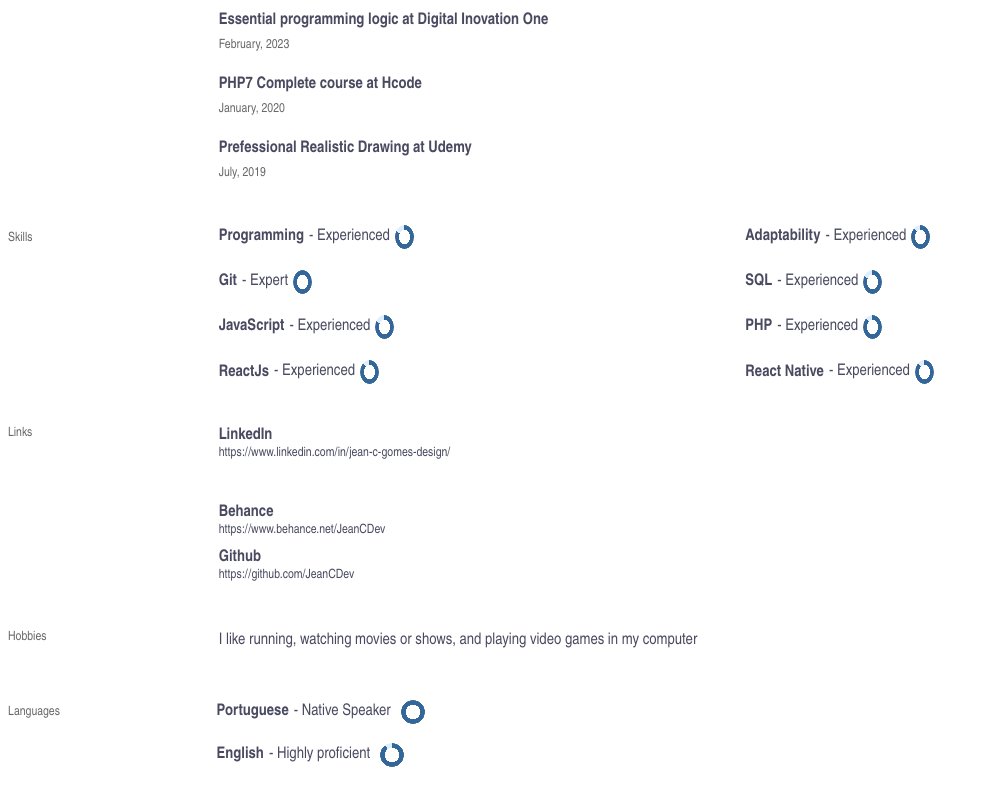
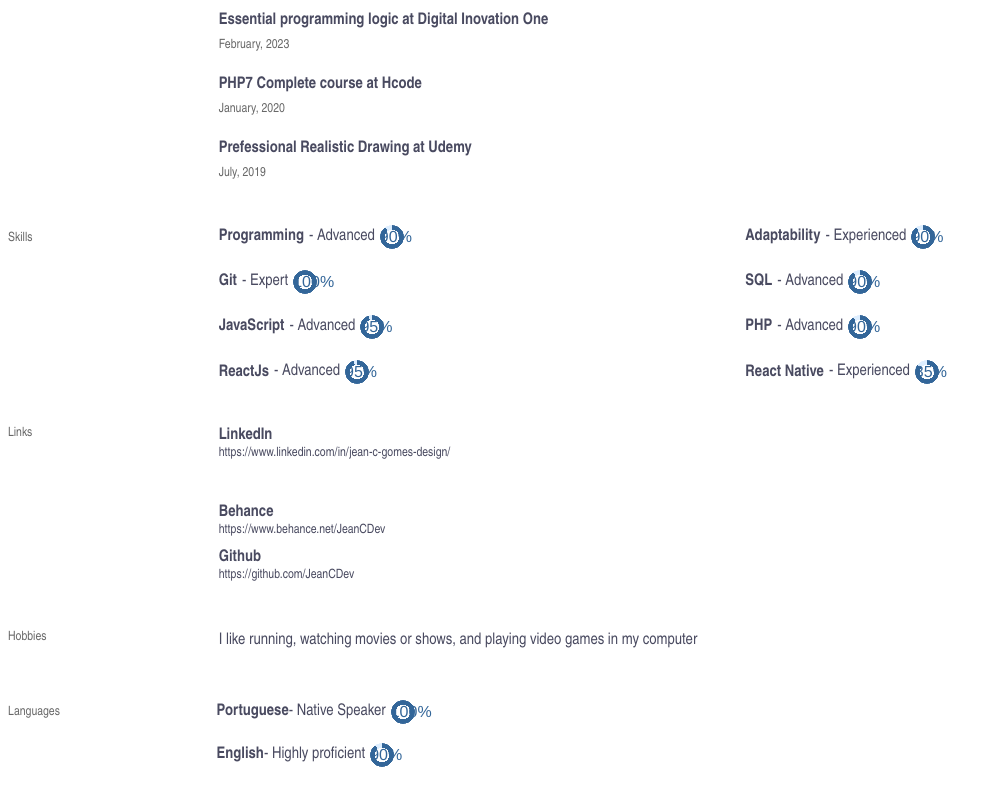
Before and after one commit to JeanCDev/Resume, a plain HTML site: page index.html in a window 1280 px wide. Shown: the part 1545-2345 px from the top of the page, without its empty margins (0-1002 px from the left). Drawn offline with Linux system fonts and the light colour scheme.

Commit message:
Resume update

```diff
--- a/index.html
+++ b/index.html
@@ -136,9 +136,9 @@
       <div>
         <div>
           <h4>Programming</h4>
-          <p>- Experienced</p>
+          <p>- Advanced</p>
           <div class="bar">
-            <div role="progressbar" aria-valuenow="4" aria-valuemin="0" aria-valuemax="5" style="--value:85"></div>
+            <div role="progressbar" aria-valuenow="4" aria-valuemin="0" aria-valuemax="5" style="--value:90"></div>
           </div>
         </div>
       </div>
@@ -163,25 +163,25 @@
       <div>
         <div>
           <h4>SQL</h4>
-          <p>- Experienced</p>
+          <p>- Advanced</p>
           <div class="bar">
-            <div role="progressbar" aria-valuenow="4" aria-valuemin="0" aria-valuemax="5" style="--value:85"></div>
+            <div role="progressbar" aria-valuenow="4" aria-valuemin="0" aria-valuemax="5" style="--value:90"></div>
           </div>
         </div>
       </div>
       <div>
         <div>
           <h4>JavaScript</h4>
-          <p>- Experienced</p>
+          <p>- Advanced</p>
           <div class="bar">
-            <div role="progressbar" aria-valuenow="4" aria-valuemin="0" aria-valuemax="5" style="--value:85"></div>
+            <div role="progressbar" aria-valuenow="4" aria-valuemin="0" aria-valuemax="5" style="--value:95"></div>
           </div>
         </div>
       </div>
       <div>
         <div>
           <h4>PHP</h4>
-          <p>- Experienced</p>
+          <p>- Advanced</p>
           <div class="bar">
             <div role="progressbar" aria-valuenow="4" aria-valuemin="0" aria-valuemax="5" style="--value:90"></div>
           </div>
@@ -190,9 +190,9 @@
       <div>
         <div>
           <h4>ReactJs</h4>
-          <p>- Experienced</p>
+          <p>- Advanced</p>
           <div class="bar">
-            <div role="progressbar" aria-valuenow="4" aria-valuemin="0" aria-valuemax="5" style="--value:90"></div>
+            <div role="progressbar" aria-valuenow="4" aria-valuemin="0" aria-valuemax="5" style="--value:95"></div>
           </div>
         </div>
       </div>
@@ -201,7 +201,7 @@
           <h4>React Native</h4>
           <p>- Experienced</p>
           <div class="bar">
-            <div role="progressbar" aria-valuenow="4" aria-valuemin="0" aria-valuemax="5" style="--value:90"></div>
+            <div role="progressbar" aria-valuenow="4" aria-valuemin="0" aria-valuemax="5" style="--value:85"></div>
           </div>
         </div>
       </div>
--- a/style.css
+++ b/style.css
@@ -140,7 +140,7 @@ aside {
 }
 
 .lang span {
-  margin: 0 5px;
+  margin: 0;
 }
 
 /* Barras circulares */
@@ -175,7 +175,7 @@ div[role="progressbar"] {
   color: var(--fg);
 }
 
-/* div[role="progressbar"]::before {
+div[role="progressbar"]::before {
   counter-reset: percentage var(--value);
   content: counter(percentage) '%';
-} */
+}
```
